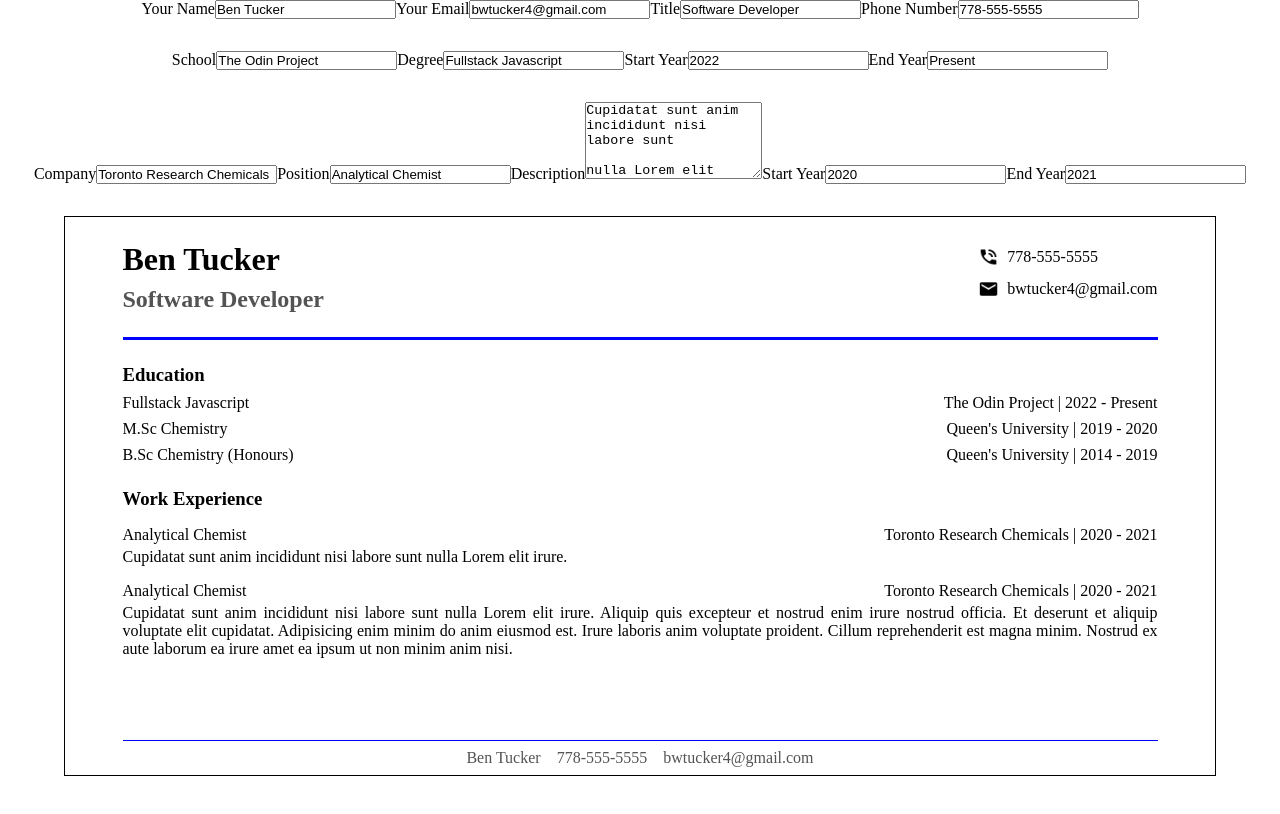
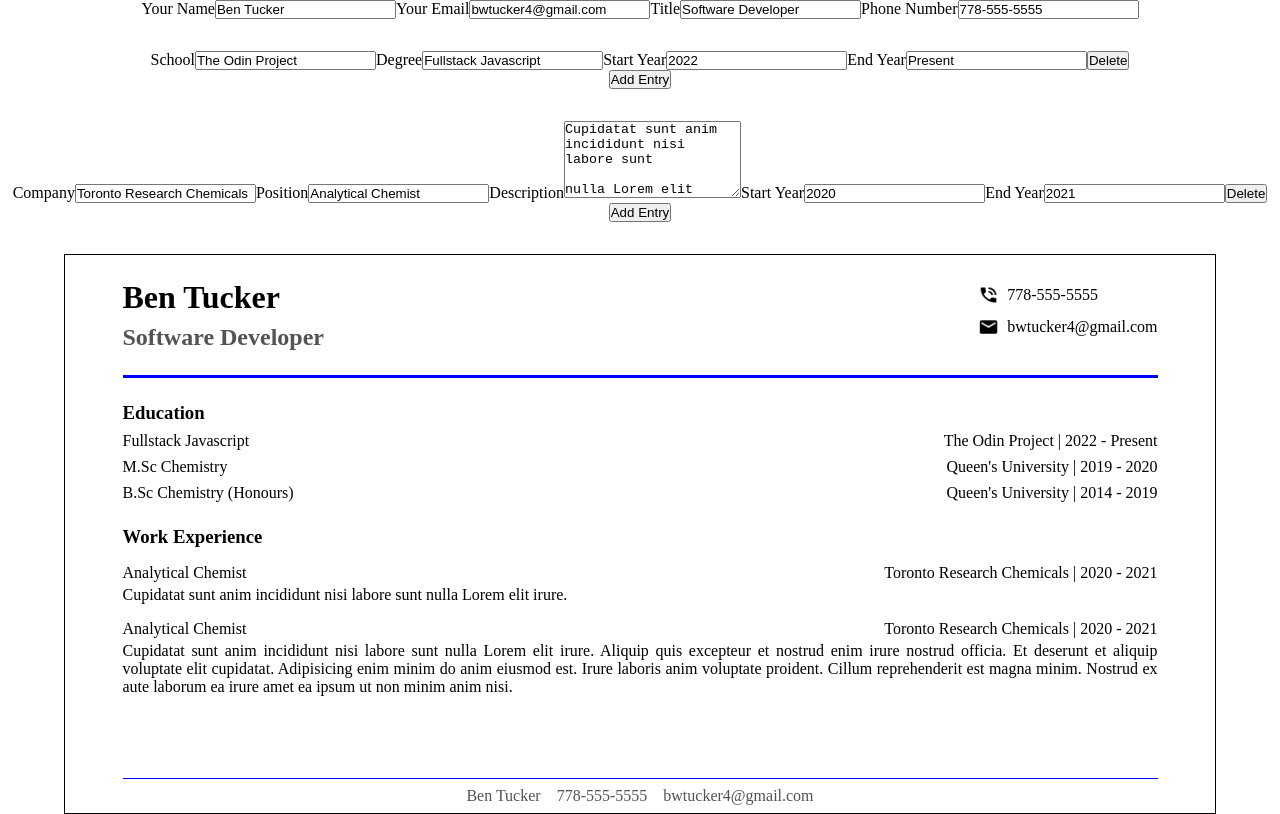
Before and after one commit to tenbucker4/employable, a React (Create React App) app in the folder cv-project/: page / in a window 1280 px wide. Built offline with nearby package versions, Linux system fonts and the light colour scheme.

Commit message:
Added buttons to forms and uniqids to array items

```diff
--- a/cv-project/package.json
+++ b/cv-project/package.json
@@ -9,6 +9,7 @@
     "react": "^18.2.0",
     "react-dom": "^18.2.0",
     "react-scripts": "5.0.1",
+    "uniqid": "^5.4.0",
     "web-vitals": "^2.1.4"
   },
   "scripts": {
--- a/cv-project/src/App.js
+++ b/cv-project/src/App.js
@@ -4,7 +4,7 @@ import Education from "./components/Education";
 import Work from "./components/Work";
 import Resume from "./components/Resume";
 import "./styles/app.css";
-import { toHaveStyle } from "@testing-library/jest-dom/dist/matchers";
+import uniqid from "uniqid";
 
 class App extends Component {
     constructor(props) {
@@ -23,6 +23,7 @@ class App extends Component {
                     school: "The Odin Project",
                     start: "2022",
                     end: "Present",
+                    id: uniqid(),
                 },
             ],
             experience: [
@@ -33,13 +34,15 @@ class App extends Component {
                         "Cupidatat sunt anim incididunt nisi labore sunt nulla Lorem elit irure.",
                     start: "2020",
                     end: "2021",
+                    id: uniqid(),
                 },
             ],
         };
 
-        this.handlePersonalChange = this.handlePersonalChange.bind(this);
-        this.handleEducationChange = this.handleEducationChange.bind(this);
-        this.handleWorkChange = this.handleWorkChange.bind(this);
+        // this.handlePersonalChange = this.handlePersonalChange.bind(this);
+        // this.handleEducationChange = this.handleEducationChange.bind(this);
+        // this.handleWorkChange = this.handleWorkChange.bind(this);
+        // ONLY NEED WHEN NOT USING ARROW FUNCTIONS
     }
 
     handlePersonalChange = (e) => {
@@ -52,6 +55,8 @@ class App extends Component {
                 [name]: value,
             },
         }));
+
+        console.log(this.state);
     };
 
     handleEducationChange = (e) => {
--- a/cv-project/src/components/Education.js
+++ b/cv-project/src/components/Education.js
@@ -7,6 +7,7 @@ class Education extends Component {
 
     render() {
         return (
+            <div className="education-form">
                 <form>
                     <label htmlFor="school">School</label>
                     <input
@@ -40,7 +41,10 @@ class Education extends Component {
                         defaultValue="Present"
                         onChange={this.props.onChange}
                     />
+                    <button>Delete</button>
                 </form>
+                <button>Add Entry</button>
+            </div>
         );
     }
 }
--- a/cv-project/src/components/General.js
+++ b/cv-project/src/components/General.js
@@ -7,6 +7,7 @@ class General extends Component {
 
     render() {
         return (
+            <div className="general-form">
                 <form>
                     <label htmlFor="userName">Your Name</label>
                     <input
@@ -41,6 +42,7 @@ class General extends Component {
                         onChange={this.props.onChange}
                     />
                 </form>
+            </div>
         );
     }
 }
--- a/cv-project/src/components/Work.js
+++ b/cv-project/src/components/Work.js
@@ -7,6 +7,7 @@ class Work extends Component {
 
     render() {
         return (
+            <div className="work-form">
                 <form>
                     <label htmlFor="company">Company</label>
                     <input
@@ -49,7 +50,10 @@ class Work extends Component {
                         defaultValue="2021"
                         onChange={this.props.onChange}
                     />
+                    <button>Delete</button>
                 </form>
+                <button>Add Entry</button>
+            </div>
         );
     }
 }
--- a/cv-project/src/styles/app.css
+++ b/cv-project/src/styles/app.css
@@ -19,6 +19,14 @@
     gap: 2rem;
 }
 
+.general-form,
+.education-form,
+.work-form {
+    display: flex;
+    flex-direction: column;
+    align-items: center;
+}
+
 .cv-display {
     display: flex;
     justify-content: center;
```
Also changed, not shown: 1 other file (tests, documents, lock files or other folders). Lines whose indentation alone changed are shown as unchanged.
